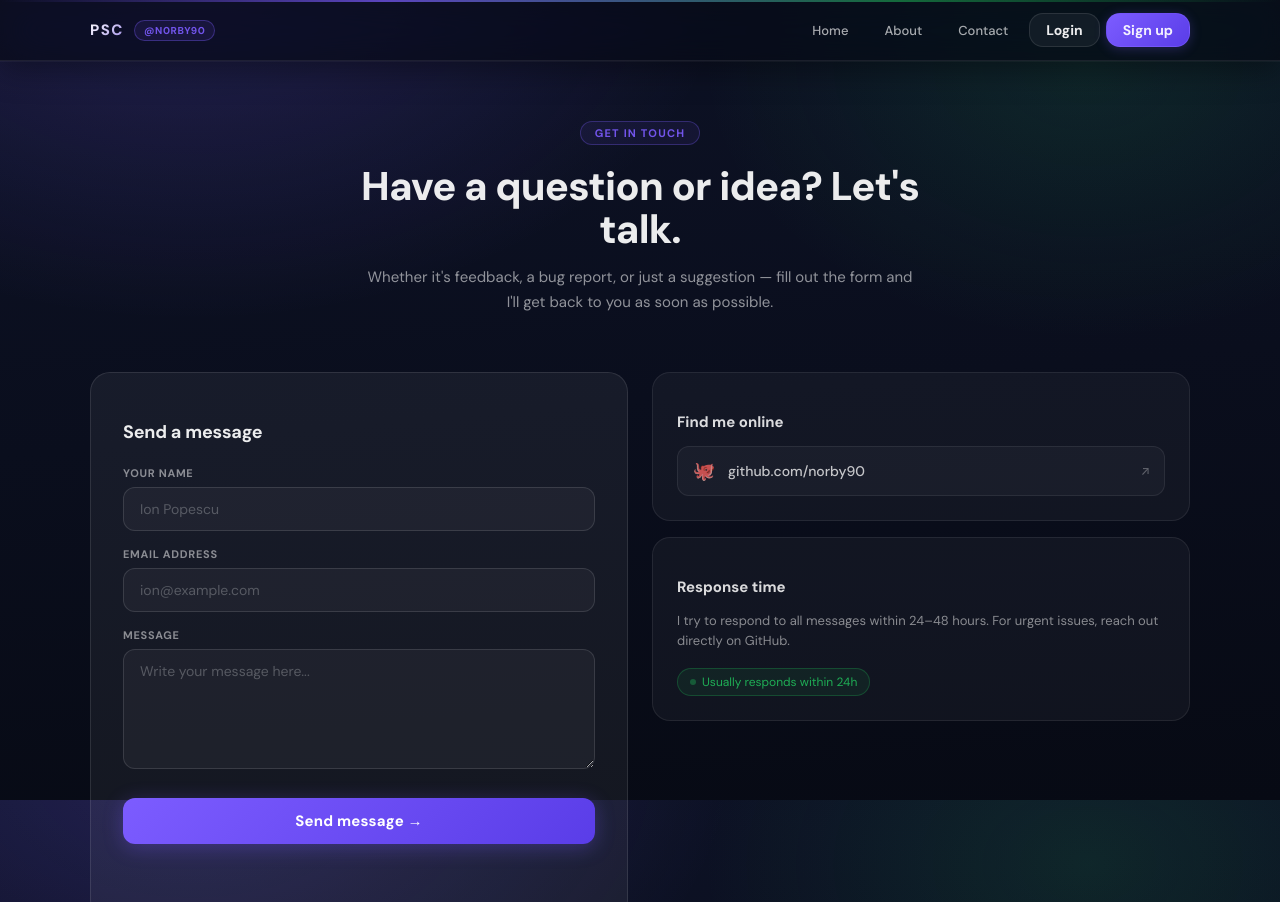
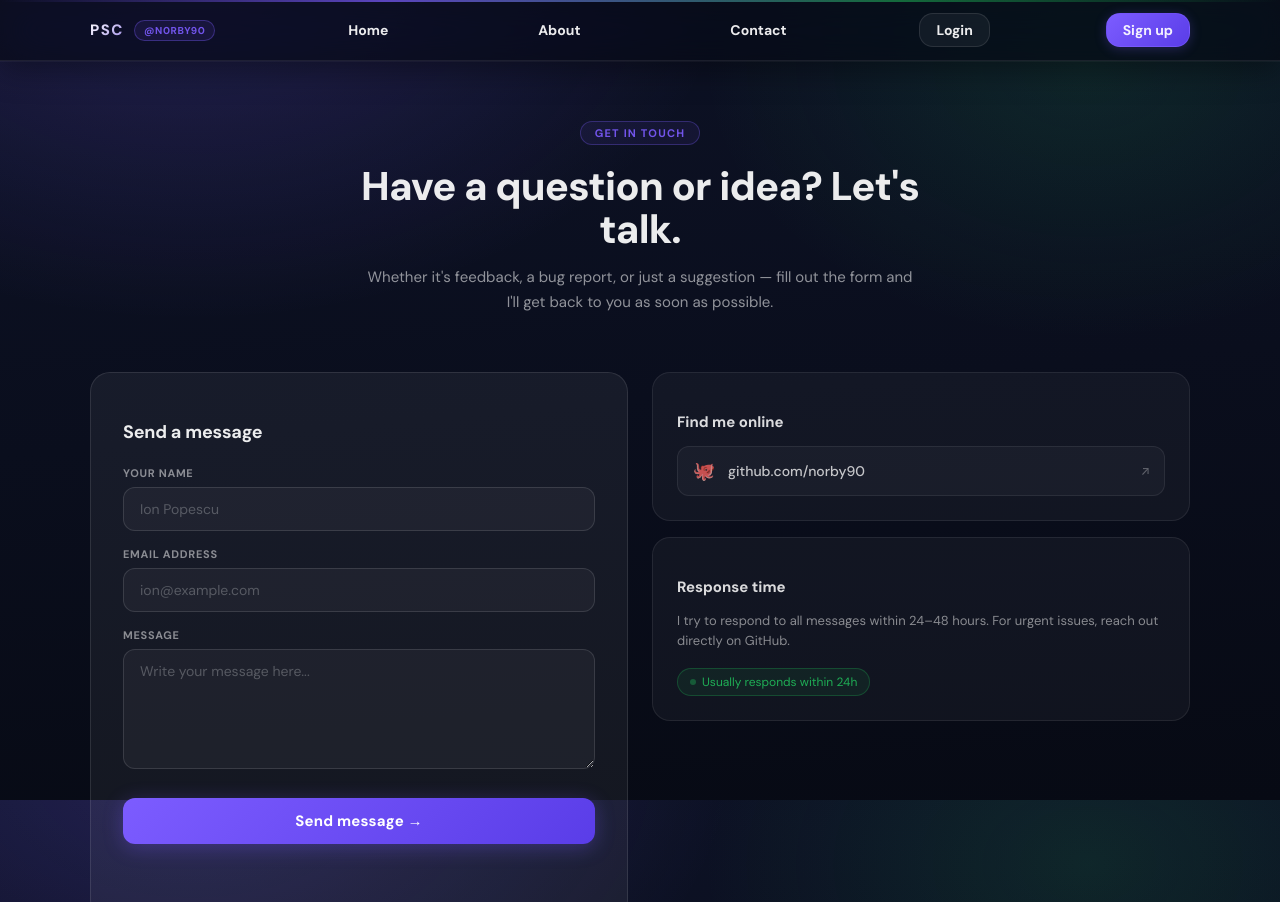
Before and after one commit to ViderOof/password-strength-website-modified, a website: page contact/index.html in a window 1280 px wide. Shown: the top 902 px of the page. Drawn offline with Linux system fonts and the light colour scheme.

Commit message:
Update stylesheet links and navigation structure

```diff
--- a/contact/index.html
+++ b/contact/index.html
@@ -4,11 +4,12 @@
   <meta charset="UTF-8" />
   <meta name="viewport" content="width=device-width, initial-scale=1" />
   <title>Contact — PSM</title>
-  <link rel="stylesheet" href="../style-base.css" />
+ <link rel="stylesheet" href="../public/style-base.css" />
+<link rel="stylesheet" href="style-contact.css" />
   <style>
     main { padding: 60px 0 80px; }
 
-    /* ── Hero ── */
+
     .contact-hero {
       text-align: center;
       max-width: 560px;
@@ -40,7 +41,7 @@
       line-height: 1.7;
     }
 
-    /* ── Layout ── */
+
     .contact-grid {
       display: grid;
       grid-template-columns: 1fr 1fr;
@@ -49,7 +50,7 @@
       animation: fadeUp 0.5s 0.1s cubic-bezier(0.4,0,0.2,1) both;
     }
 
-    /* ── Form card ── */
+
     .form-card {
       background: rgba(255,255,255,0.055);
       border: 1px solid rgba(255,255,255,0.10);
@@ -136,7 +137,7 @@
       min-height: 18px;
     }
 
-    /* ── Side cards ── */
+
     .side-cards {
       display: flex;
       flex-direction: column;
@@ -160,7 +161,7 @@
       color: rgba(255,255,255,0.85);
     }
 
-    /* social links */
+
     .social-links {
       display: flex;
       flex-direction: column;
@@ -243,29 +244,27 @@
         <span>PSC</span>
         <span class="badge">@n0rby90</span>
       </div>
-      <nav class="nav-links">
-        <a class="btn ghost" href="/">Home</a>
-        <a class="btn ghost" href="/about">About</a>
-        <a class="btn ghost" href="/contact">Contact</a>
-        <a class="btn" href="/login">Login</a>
-        <a class="btn primary" href="/signup">Sign up</a>
-      </nav>
+      <a class="btn ghost" href="/public/index.html">Home</a>
+<a class="btn ghost" href="/about/about.html">About</a>
+<a class="btn ghost" href="/contact/contact.html">Contact</a>
+<a class="btn" href="/login/login.html">Login</a>
+<a class="btn primary" href="/signup/signup.html">Sign up</a>
     </div>
   </header>
 
   <main class="container">
 
-    <!-- Hero -->
+
     <div class="contact-hero">
       <span class="eyebrow">Get in touch</span>
       <h1 class="h1">Have a question or idea? Let's talk.</h1>
       <p class="p">Whether it's feedback, a bug report, or just a suggestion — fill out the form and I'll get back to you as soon as possible.</p>
     </div>
 
-    <!-- Grid -->
+
     <div class="contact-grid">
 
-      <!-- Form -->
+
       <div class="form-card">
         <h2>Send a message</h2>
         <form id="contactForm">
@@ -286,7 +285,7 @@
         </form>
       </div>
 
-      <!-- Side -->
+
       <div class="side-cards">
 
         <div class="side-card">
@@ -329,7 +328,7 @@
         return;
       }
 
-      // simulare trimitere (înlocuiește cu fetch real dacă adaugi backend pentru contact)
+
       btn.disabled    = true;
       btn.textContent = "Sending...";
 
```
